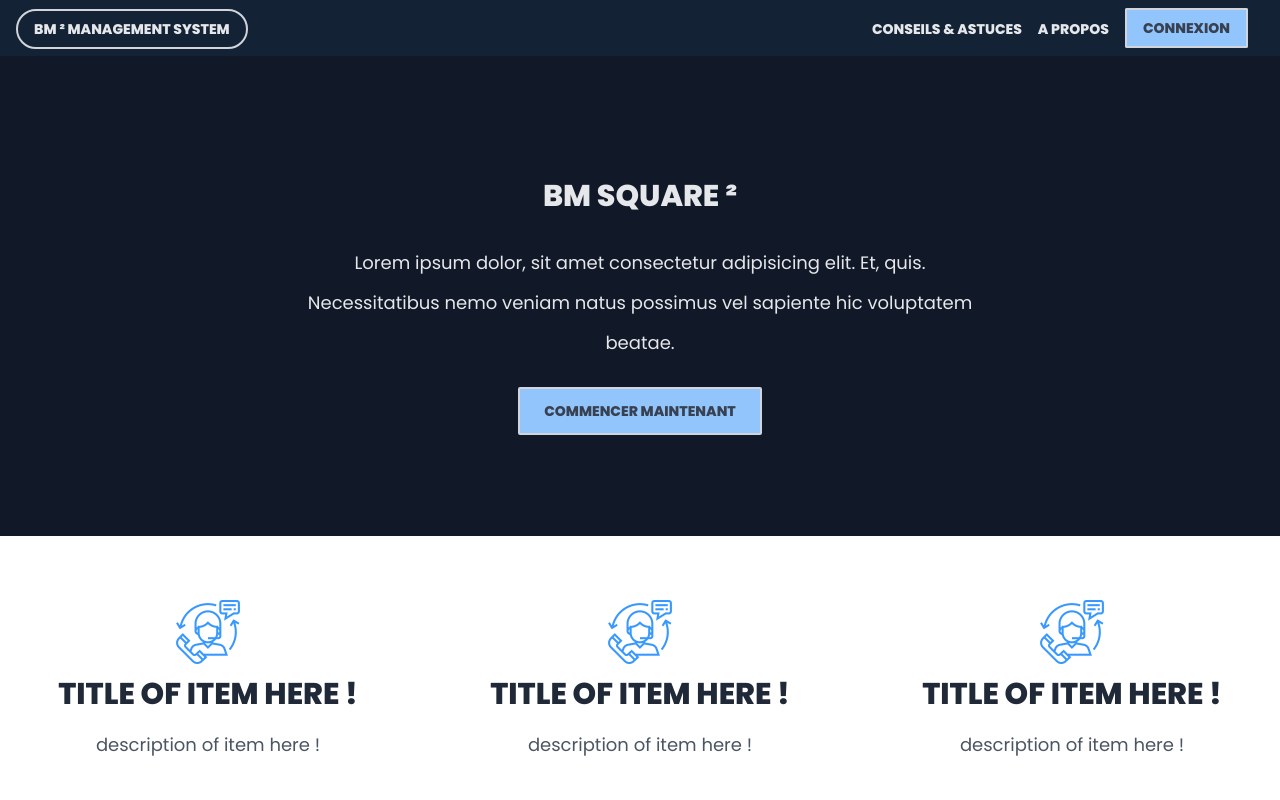
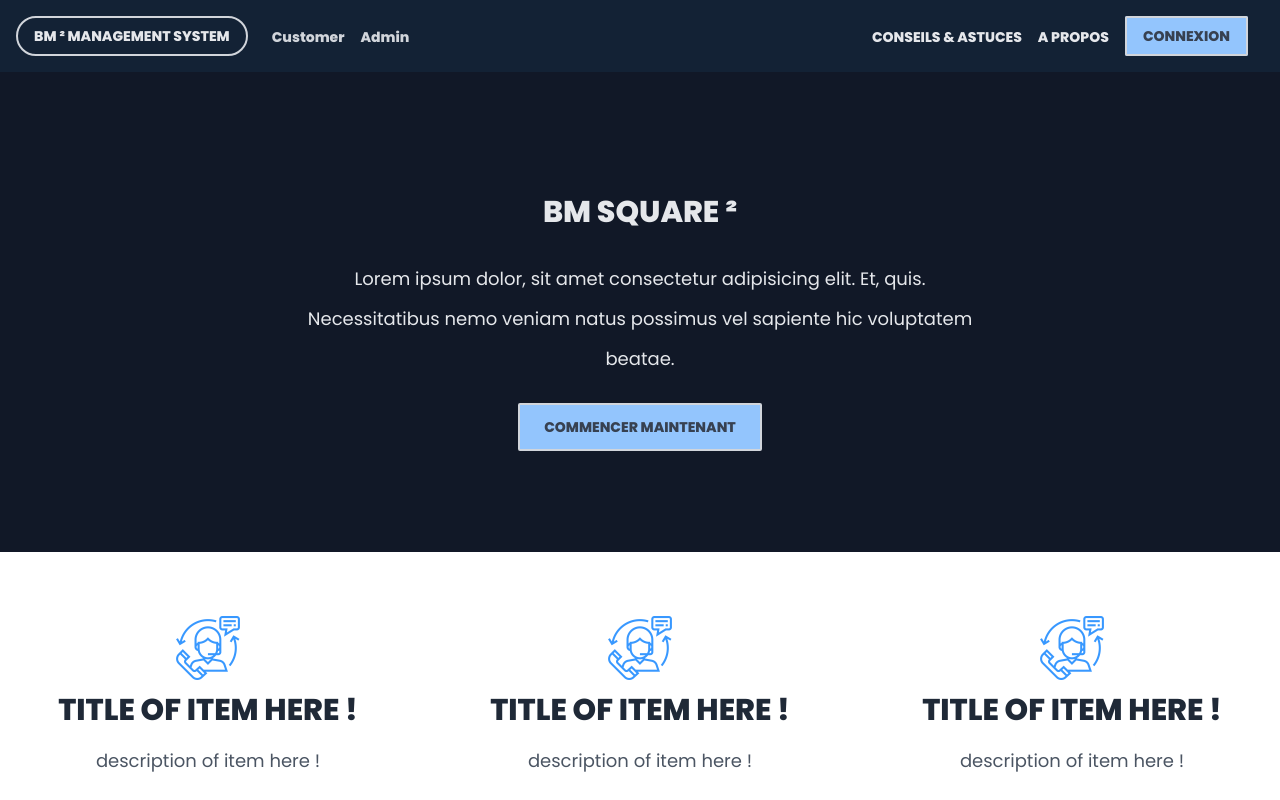
Before and after one commit to Asam237/bm_squart, a React (Create React App) app in the folder frontend/: page / in a window 1280 px wide. Shown: the top 800 px of the page. Built offline with nearby package versions, Linux system fonts and the light colour scheme.

Commit message:
refractoring header

```diff
--- a/frontend/src/components/header/Header.component.tsx
+++ b/frontend/src/components/header/Header.component.tsx
@@ -2,6 +2,7 @@ import React from "react";
 import { COLORS } from "../../assets/themes/globals.themes";
 import { LANGUAGES } from "../../constants/languages";
 import { useHistory } from "react-router-dom";
+import { HEADERITEMS } from "./headeritem";
 
 export const Header = (props: any) => {
   const history = useHistory();
@@ -12,7 +13,7 @@ export const Header = (props: any) => {
     >
       <div className="container mx-auto">
         <div className="flex flex-col md:flex-row items-start md:items-center justify-between">
-          <div className="site__header__logo">
+          <div className="site__header__logo flex flex-row md:flex-row md:items-center">
             <a
               style={styles.header__link}
               href="#"
@@ -21,6 +22,19 @@ export const Header = (props: any) => {
               {props.name}
               <span>&#178;</span> Management System
             </a>
+            <ul className="ml-6">
+              {HEADERITEMS.map((i: any) => (
+                <li className="md:mt-0 hidden md:mr-4 md:inline-block">
+                  <a
+                    style={{ fontFamily: " 'Poppins', sans-serif" }}
+                    className="hover:underline font-semibold text-sm text-gray-300"
+                    href={i.link}
+                  >
+                    {i.name}
+                  </a>
+                </li>
+              ))}
+            </ul>
           </div>
           <div className="site__header__nav flex flex-col md:flex-row items-start md:items-center pt-4 md:pt-0">
             {LANGUAGES.home.myNav.map((i: any) => (
--- /dev/null
+++ b/frontend/src/components/header/headeritem.ts
@@ -0,0 +1,10 @@
+export const HEADERITEMS = [
+    {
+        name: "Customer",
+        link: "#"
+    },
+    {
+        name: "Admin",
+        link: "#"
+    },
+]
```
